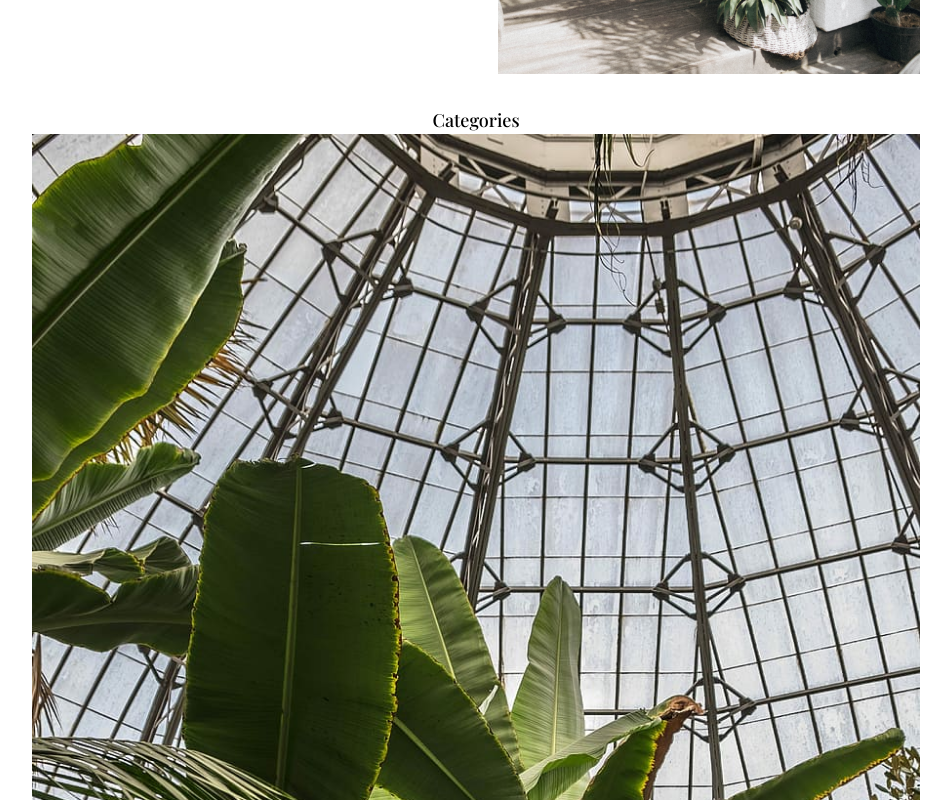
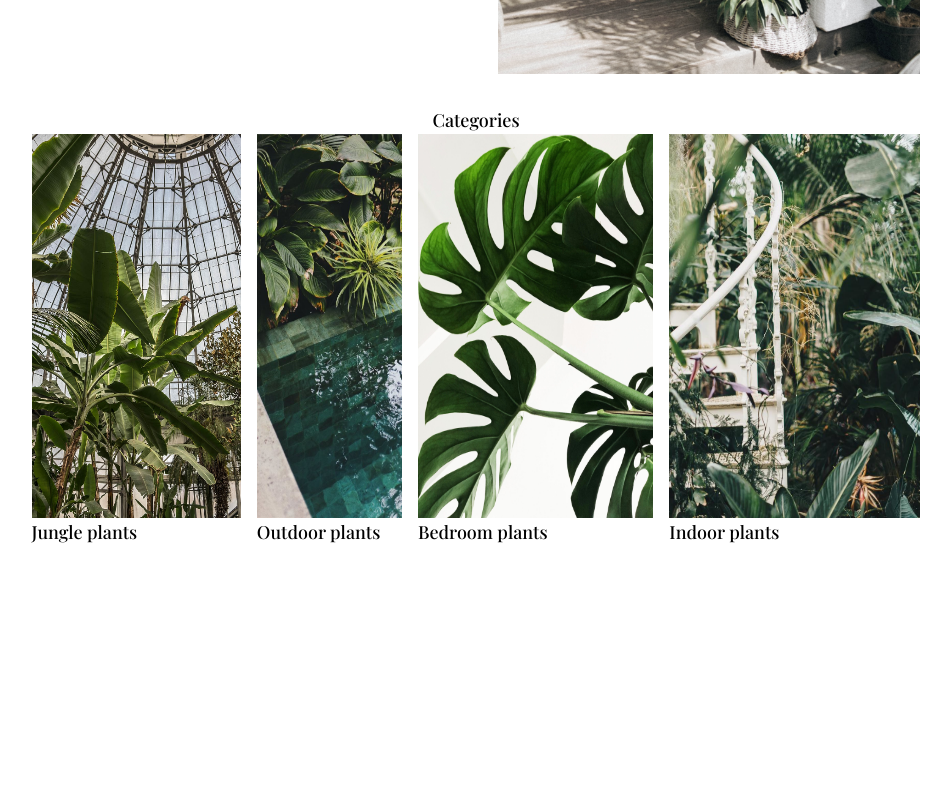
Before and after one commit to debanjo31/radPlants, a React (Create React App) app: page / in a window 1280 px wide. Shown: the part 620-1420 px from the top of the page, without its empty margins (164-1115 px from the left). After the commit the page ends 1166 px from the top, so only its background shows below. Built offline with nearby package versions, Linux system fonts and the light colour scheme.

Commit message:
category styling

```diff
--- a/src/component/Pages/Categories.jsx
+++ b/src/component/Pages/Categories.jsx
@@ -8,7 +8,7 @@ function Categories() {
     const Category = (props) => {
         return(
             <div>
-                <img src={props.img} alt={props.name} />
+                <img src={props.img} alt={props.name} className="w-full h-96" />
                 <p className='font-mainFont'>{props.name}</p>
             </div>
         )
@@ -16,12 +16,12 @@ function Categories() {
   return (
     <div className='w-5/6 text-lg mx-auto'>
        <p className='text-center font-mainFont'>Categories</p>
-       <div>
+       <div className='md:flex gap-4 '>
             <Category img={cat1} name="Jungle plants" />
-            <Category img={cat2} name="Jungle plants" />
-            <Category img={cat3} name="Jungle plants" />
-            <Category img={cat4} name="Jungle plants" />
-         </div>
+            <Category img={cat2} name="Outdoor plants" />
+            <Category img={cat3} name="Bedroom plants" />
+            <Category img={cat4} name="Indoor plants" />
+        </div>
     </div>
   )
 }
```
